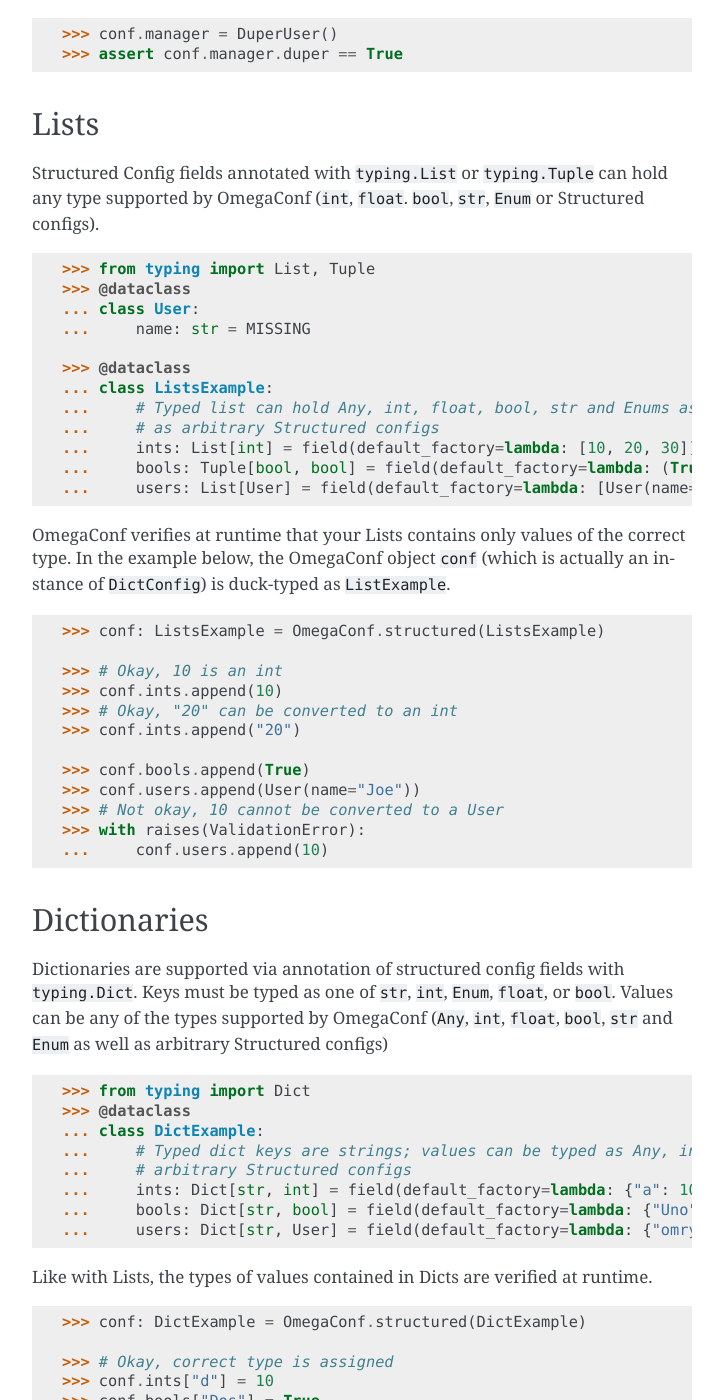
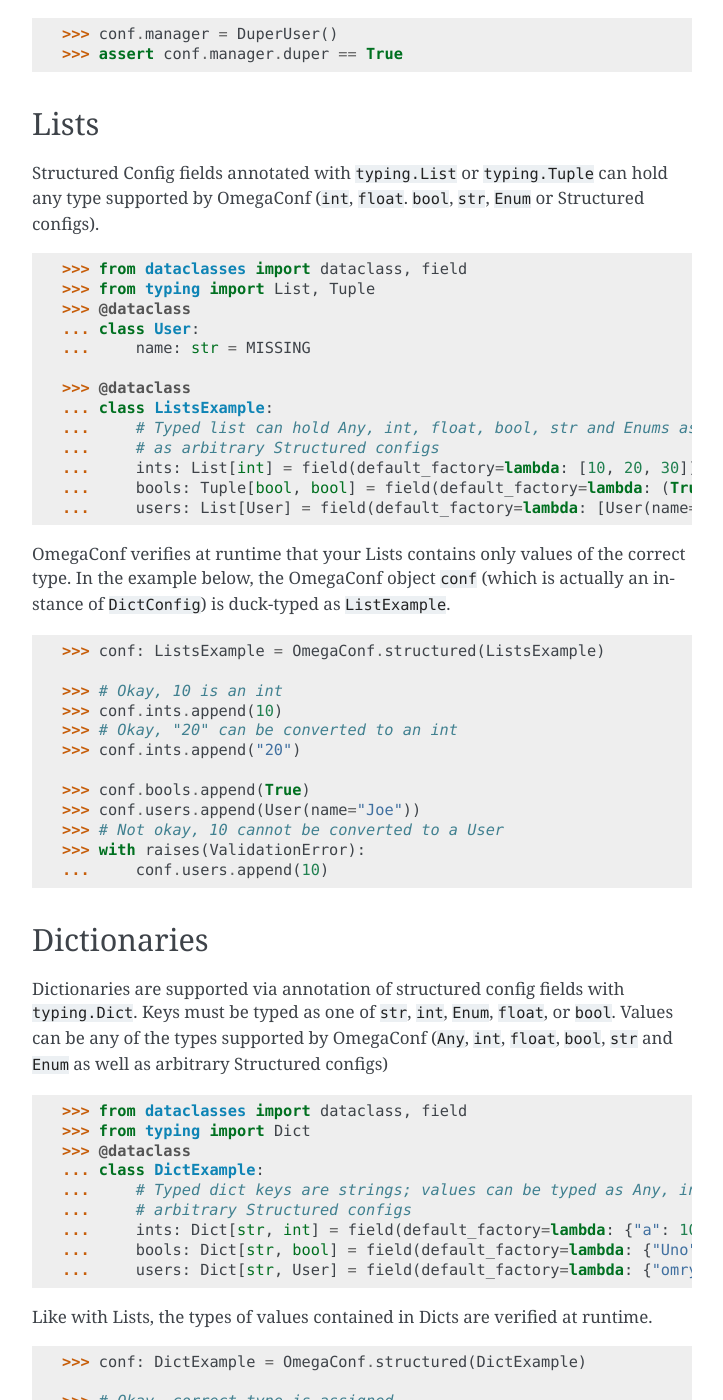
Before and after one commit to omry/omegaconf, a Sphinx documentation site: the page built from docs/source/structured_config.rst, in a window 1280 px wide and 1400 px high, scrolled down 3739 px. Shown: the whole window, without its empty margins (388-1111 px from the left). Built offline with Sphinx 7.4.7, drawn with Linux system fonts in a browser that asks for light colours; some of the changed text lies outside the part shown.

Commit message:
structured config docs import consistency
Closes #833

```diff
--- a/docs/source/structured_config.rst
+++ b/docs/source/structured_config.rst
@@ -206,6 +206,7 @@
 
 .. doctest::
 
+    >>> from dataclasses import dataclass, field
     >>> from typing import List, Tuple
     >>> @dataclass
     ... class User:
@@ -246,6 +247,7 @@
 
 .. doctest::
 
+    >>> from dataclasses import dataclass, field
     >>> from typing import Dict
     >>> @dataclass
     ... class DictExample:
@@ -382,6 +384,8 @@
 
 .. doctest::
 
+    >>> from dataclasses import dataclass, field
+    >>> from typing import List
     >>> @dataclass(frozen=True)
     ... class FrozenClass:
     ...     x: int = 10
```
